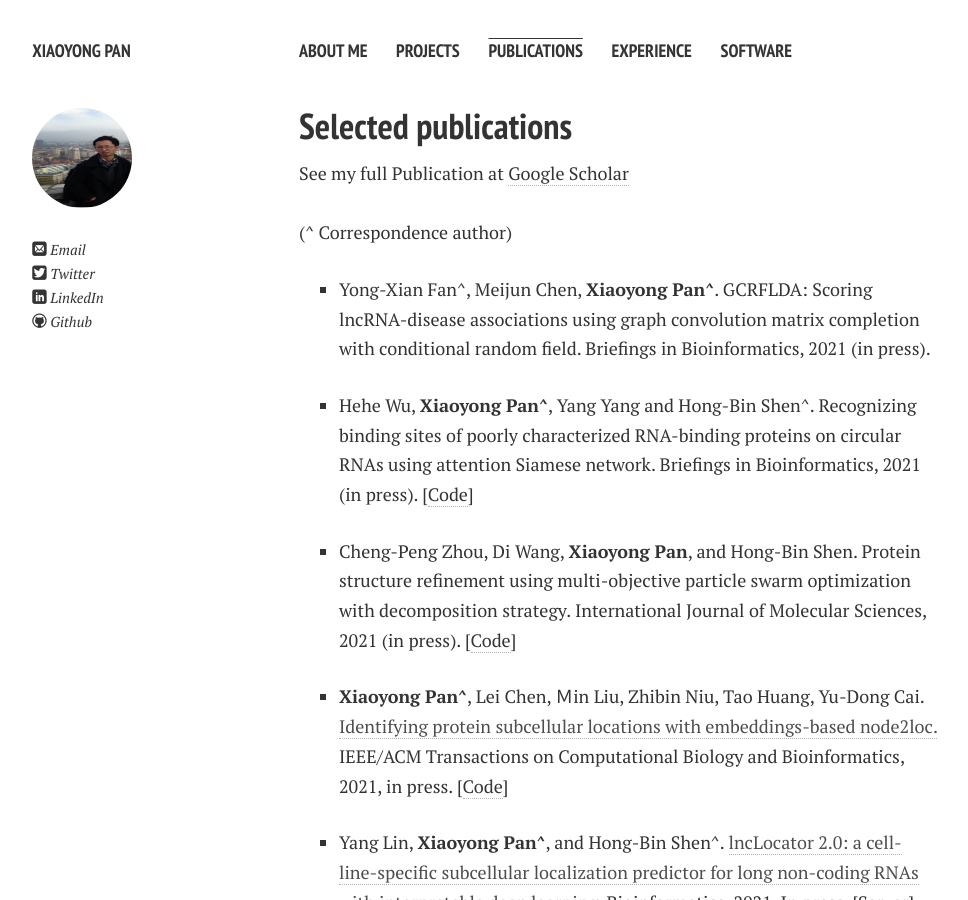
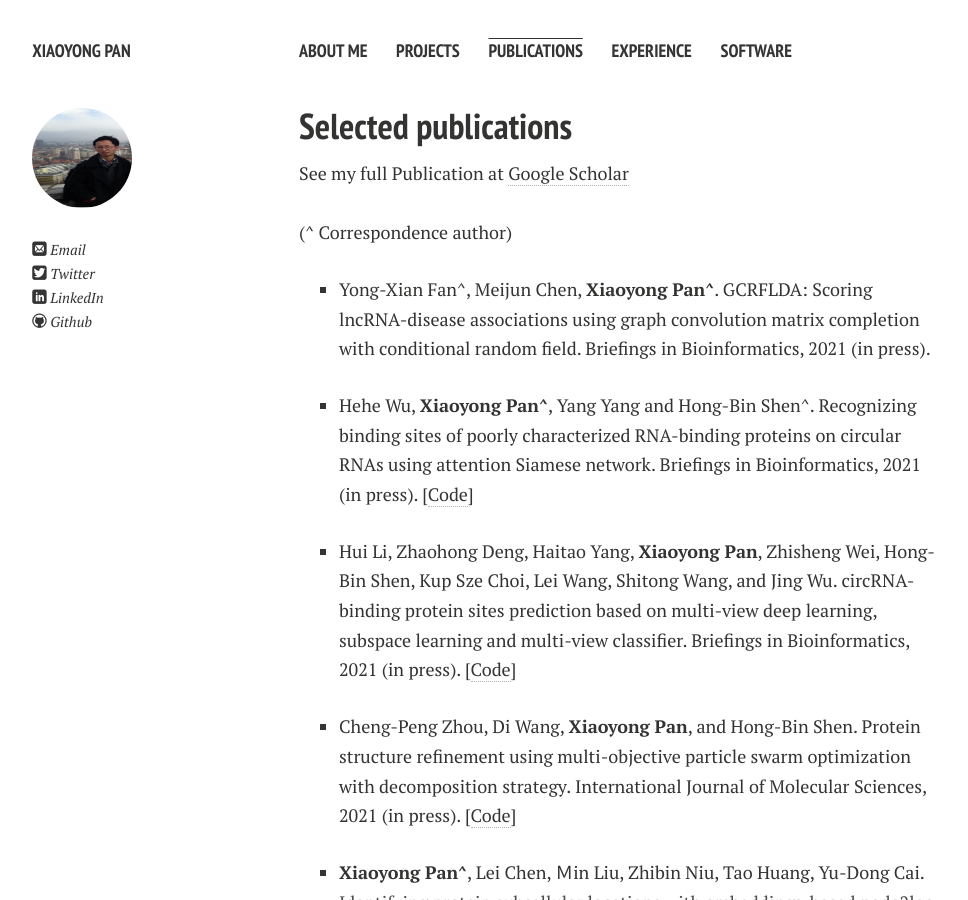
Before and after one commit to xypan1232/xypan1232.github.io, a Jekyll site: the page built from publications.md, in a window 1280 px wide and 900 px high. Shown: the whole window, without its empty margins (21-989 px from the left). Built offline with Jekyll 4.4.1, drawn with Linux system fonts in a browser that asks for light colours; nearby versions of some CDN libraries; Markdown is read by kramdown in place of the engine named in the settings.

Commit message:
Update publications.md

```diff
--- a/publications.md
+++ b/publications.md
@@ -17,6 +17,9 @@ Briefings in Bioinformatics, 2021 (in press).
 	<li><p>
 Hehe Wu, <b>Xiaoyong Pan^</b>, Yang Yang and Hong-Bin Shen^. Recognizing binding sites of poorly characterized RNA-binding proteins on circular RNAs using attention Siamese network.
 Briefings in Bioinformatics, 2021 (in press).  [<a href="https://github.com/hehew321/iDeepC">Code</a>]
+	</p> </li>
+<li><p>
+	Hui Li, Zhaohong Deng, Haitao Yang, <b>Xiaoyong Pan</b>, Zhisheng Wei, Hong-Bin Shen, Kup Sze Choi, Lei Wang, Shitong Wang, and Jing Wu. circRNA-binding protein sites prediction based on multi-view deep learning, subspace learning and multi-view classifier. Briefings in Bioinformatics, 2021 (in press).  [<a href=" https://github.com/Rebecca3150/DMSK">Code</a>]
 	</p> </li>
 
 <li><p>
```
